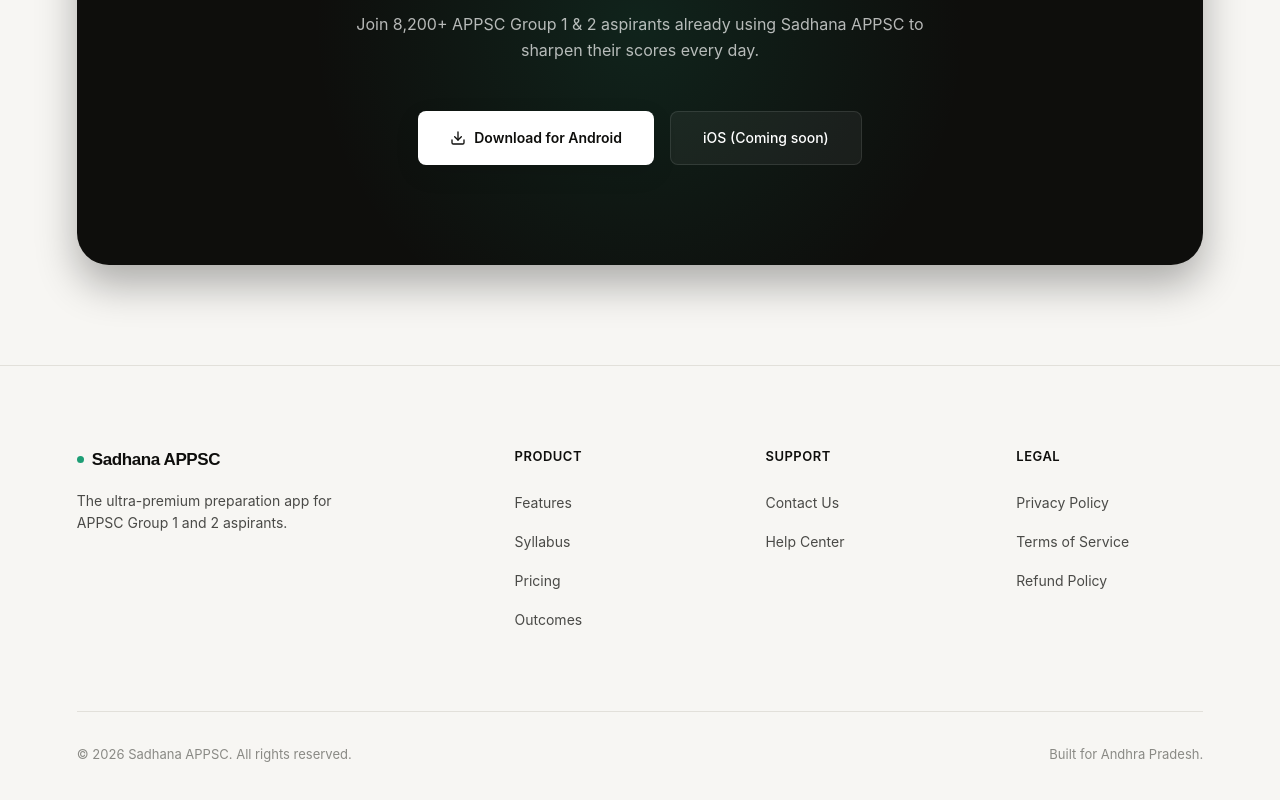
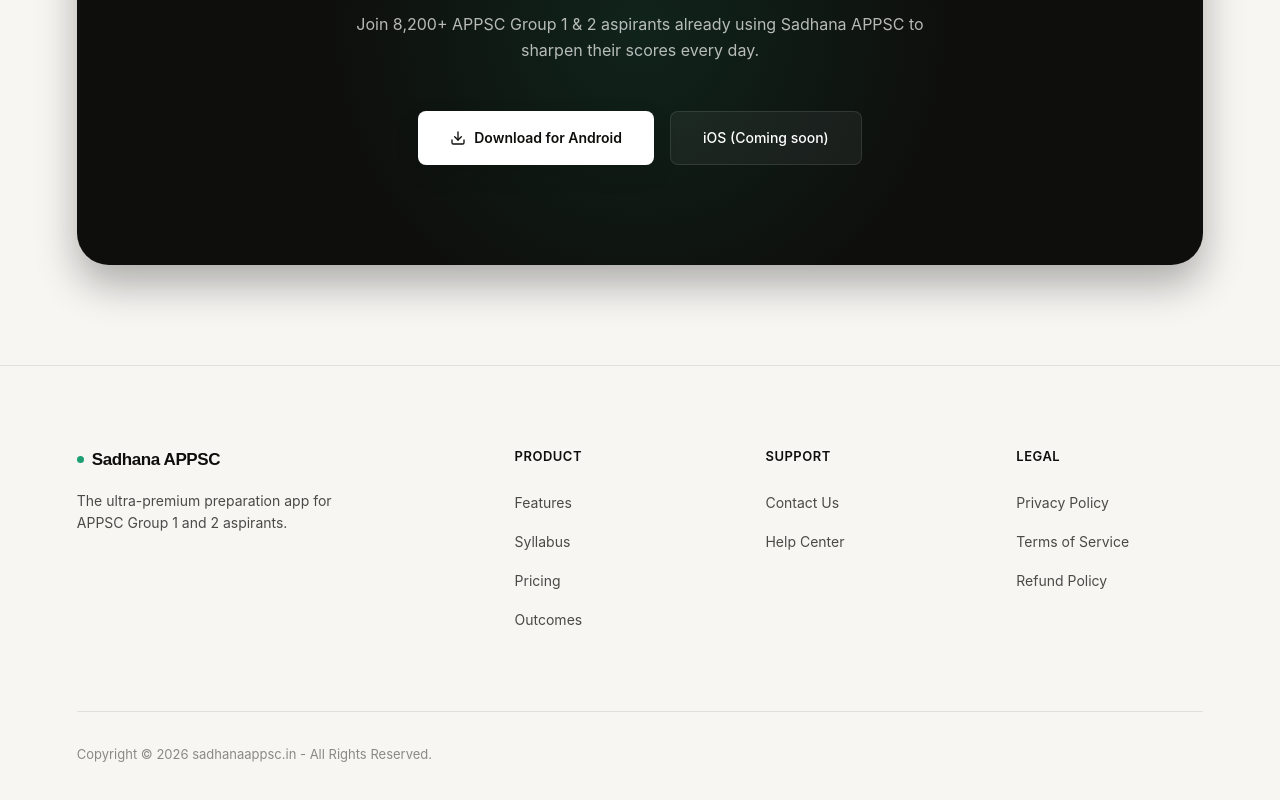
Before and after one commit to AP-Gurukul/website, a React (Vite) app: page / in a window 1280 px wide. Shown: the part 8021-8821 px from the top of the page. Built offline with nearby package versions, Linux system fonts and the light colour scheme.

Commit message:
chore: update footer copyright to match requested format

```diff
--- a/src/components/Footer.tsx
+++ b/src/components/Footer.tsx
@@ -1,3 +1,4 @@
+import React from 'react';
 import styles from './Footer.module.css';
 
 const Footer: React.FC = () => {
@@ -45,8 +46,7 @@
       </div>
 
       <div className={styles.bottom}>
-        <p>&copy; {new Date().getFullYear()} Sadhana APPSC. All rights reserved.</p>
-        <p>Built for Andhra Pradesh.</p>
+        <p>Copyright &copy; {new Date().getFullYear()} sadhanaappsc.in - All Rights Reserved.</p>
       </div>
     </footer>
   );
```
